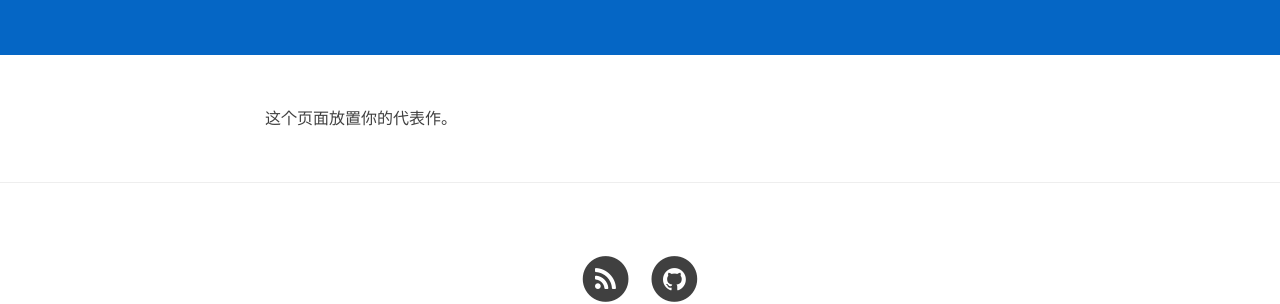
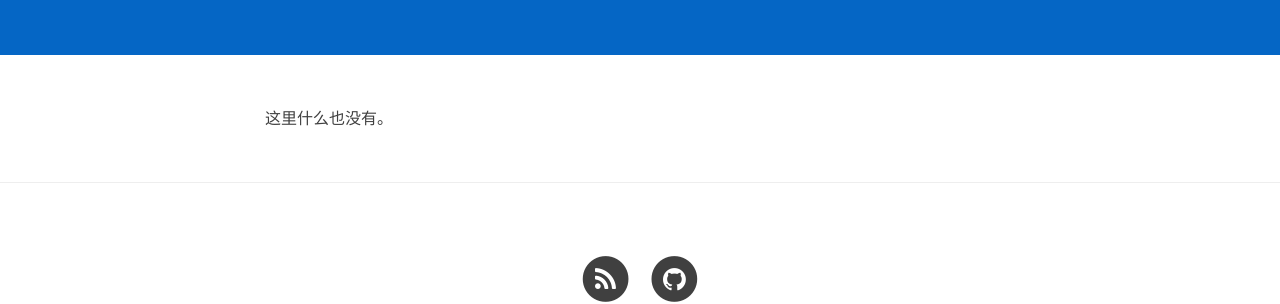
Before and after one commit to mike-brown8/Blog, a Jekyll site: the page built from docs/milestone.md, in a window 1280 px wide. Shown: the part 373-677 px from the top of the page. Built offline with Jekyll 4.4.1, drawn with Linux system fonts in a browser that asks for light colours; nearby versions of some CDN libraries.

Commit message:
提交页面更改

```diff
--- a/docs/milestone.md
+++ b/docs/milestone.md
@@ -5,4 +5,4 @@ description: "代表作"
 header-img: "img/zhihu.jpg"
 ---
 
-这个页面放置你的代表作。
+这里什么也没有。
```
Also changed, not shown: docs/about.md (+1 -1 lines).
